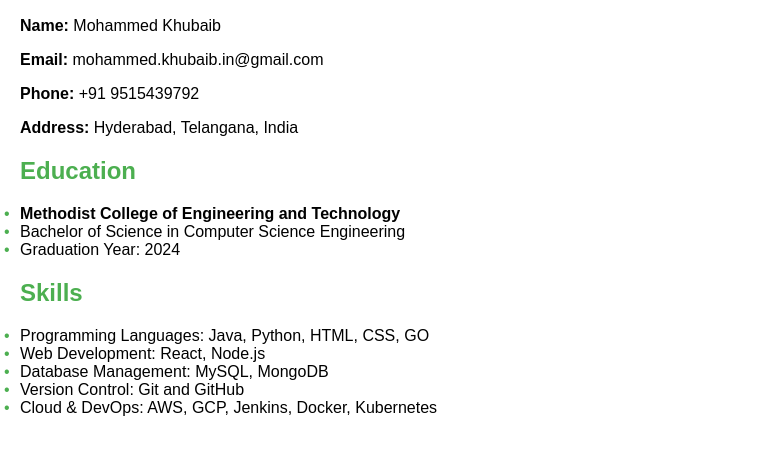
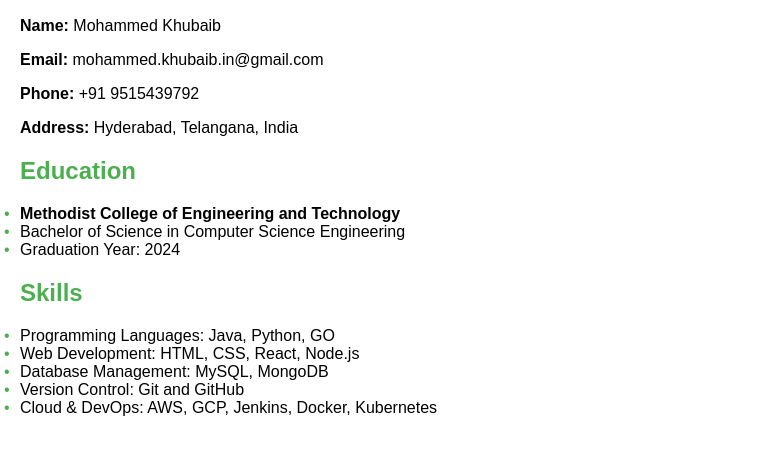
Before and after one commit to Mohammed-Khubaib/WebTechnology, a plain HTML site: page 5.html in a window 1280 px wide. Shown: the part 111-566 px from the top of the page, without its empty margins (0-760 px from the left). Drawn offline with Linux system fonts and the light colour scheme.

Commit message:
few updates

```diff
--- a/5.html
+++ b/5.html
@@ -64,8 +64,8 @@
     <section>
         <h2>Skills</h2>
         <ul>
-            <li>Programming Languages: Java, Python, HTML, CSS, GO</li>
-            <li>Web Development: React, Node.js</li>
+            <li>Programming Languages: Java, Python, GO</li>
+            <li>Web Development: HTML, CSS, React, Node.js</li>
             <li>Database Management: MySQL, MongoDB</li>
             <li>Version Control: Git and GitHub</li>
             <li>Cloud & DevOps: AWS, GCP, Jenkins, Docker, Kubernetes</li>
```
